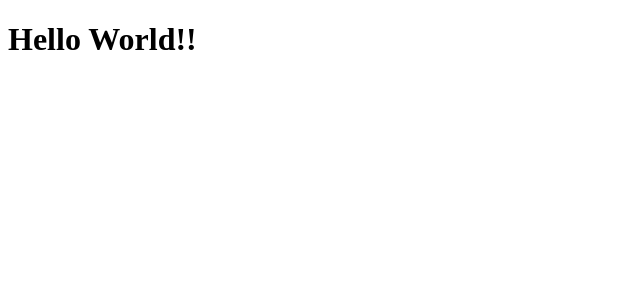
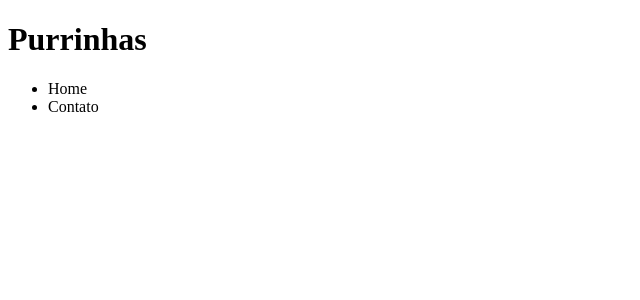
Before and after one commit to newlomar/first-vue-project, a Vue app: page / in a window 1280 px wide. Shown: the top 300 px of the page, without its empty margins (0-640 px from the left). Built offline with nearby package versions, Linux system fonts and the light colour scheme.

Commit message:
dealing with components

```diff
--- a/src/App.vue
+++ b/src/App.vue
@@ -1,9 +1,17 @@
 <template>
-  <h1>Hello World!!</h1>
+  <Header />
 </template>
 
 <script lang="ts">
-import { defineComponent } from "vue";
+import { defineComponent } from 'vue';
+import Header from '@/components/Header.vue';
 
-export default defineComponent({});
+export default defineComponent({
+  components: { Header },
+  data() {
+    return {
+      name: 'Newton',
+    };
+  },
+});
 </script>
--- /dev/null
+++ b/src/components/Header.vue
@@ -0,0 +1,13 @@
+<template>
+  <header>
+    <h1>Purrinhas</h1>
+    <ul>
+      <li>Home</li>
+      <li>Contato</li>
+    </ul>
+  </header>
+</template>
+<script lang="ts">
+import { defineComponent } from 'vue';
+export default defineComponent({});
+</script>
--- a/src/main.ts
+++ b/src/main.ts
@@ -1,4 +1,4 @@
-import { createApp } from "vue";
-import App from "./App.vue";
+import { createApp } from 'vue';
+import App from './App.vue';
 
-createApp(App).mount("#app");
+createApp(App).mount('#app');
```
Also changed, not shown: .eslintrc.js, 1 other file (tests, documents, lock files or other folders).
